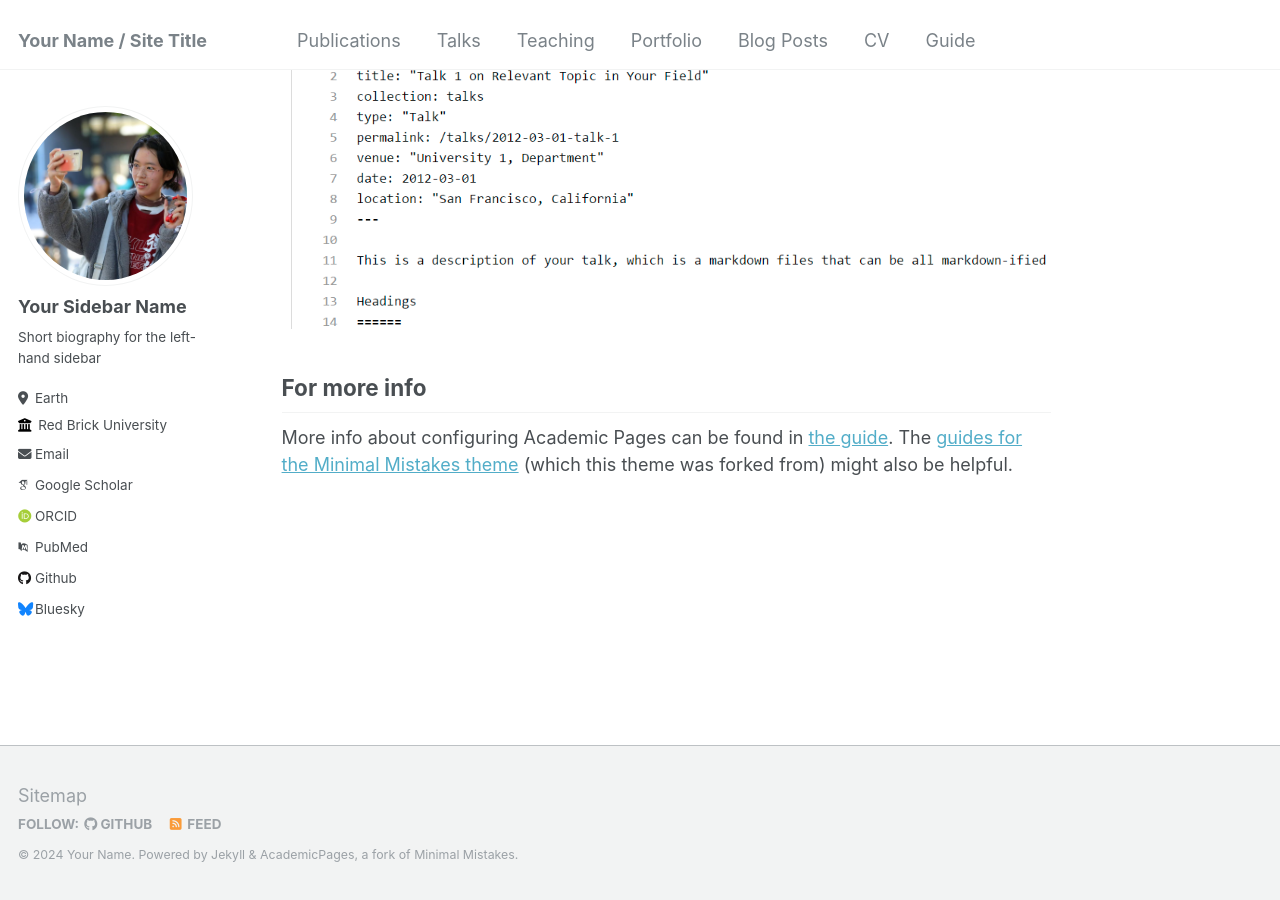
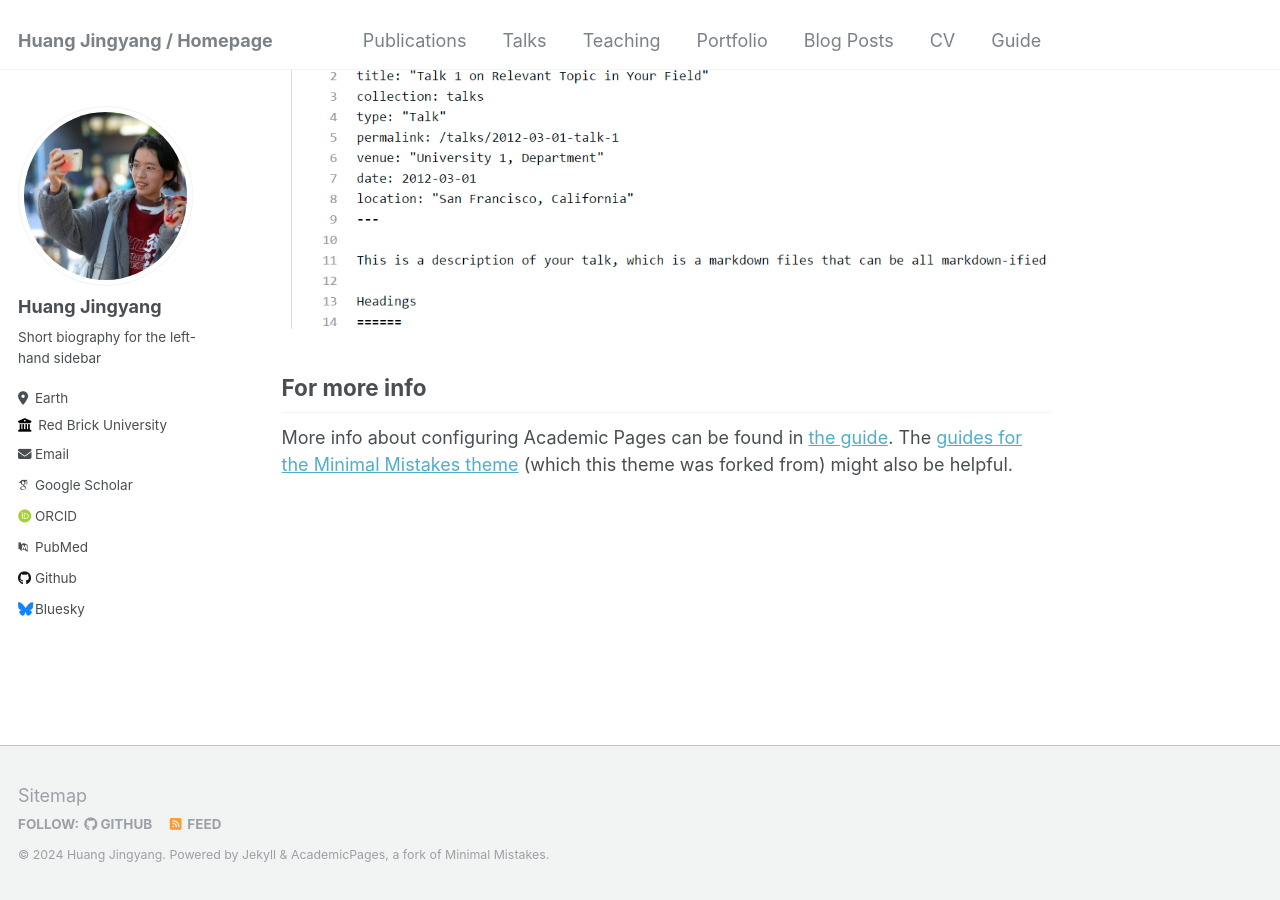
Before and after one commit to MistyHuang03/MistyHuang03.github.io, a Jekyll site: the page built from _pages/about.md, in a window 1280 px wide and 900 px high, scrolled down 2660 px. Built offline with Jekyll 4.4.1, drawn with Linux system fonts in a browser that asks for light colours; some web fonts are replaced.

Commit message:
name update

```diff
--- a/_config.yml
+++ b/_config.yml
@@ -8,13 +8,13 @@
 
 # Basic Site Settings
 locale                   : "en-US"
-title                    : "Your Name / Site Title"
+title                    : "Huang Jingyang / Homepage"
 title_separator          : "-"
-name                     : &name "Your Name"
-description              : &description "personal description"
-url                      : https://academicpages.github.io # the base hostname & protocol for your site e.g. "https://mmistakes.github.io"
+name                     : &name "Huang Jingyang"
+description              : &description "undergraduate"
+url                      : https://MistyHuang03.github.io # the base hostname & protocol for your site e.g. "https://mmistakes.github.io"
 baseurl                  : "" # the subpath of your site, e.g. "/blog"
-repository               : "academicpages/academicpages.github.io"
+repository               : "MistyHuang03/MistyHuang03.github.io"
 
 # Site Author - The following control what appear as part of the author content on the side bar.
 #               If a field is blank the icon and link will not appear, otherwise it will be shown.
@@ -22,7 +22,7 @@ repository               : "academicpages/academicpages.github.io"
 author:
   # Biographic information
   avatar           : "profile.png"
-  name             : "Your Sidebar Name"
+  name             : "Huang Jingyang"
   pronouns         : # example: "she/her"
   bio              : "Short biography for the left-hand sidebar"
   location         : "Earth"
```
